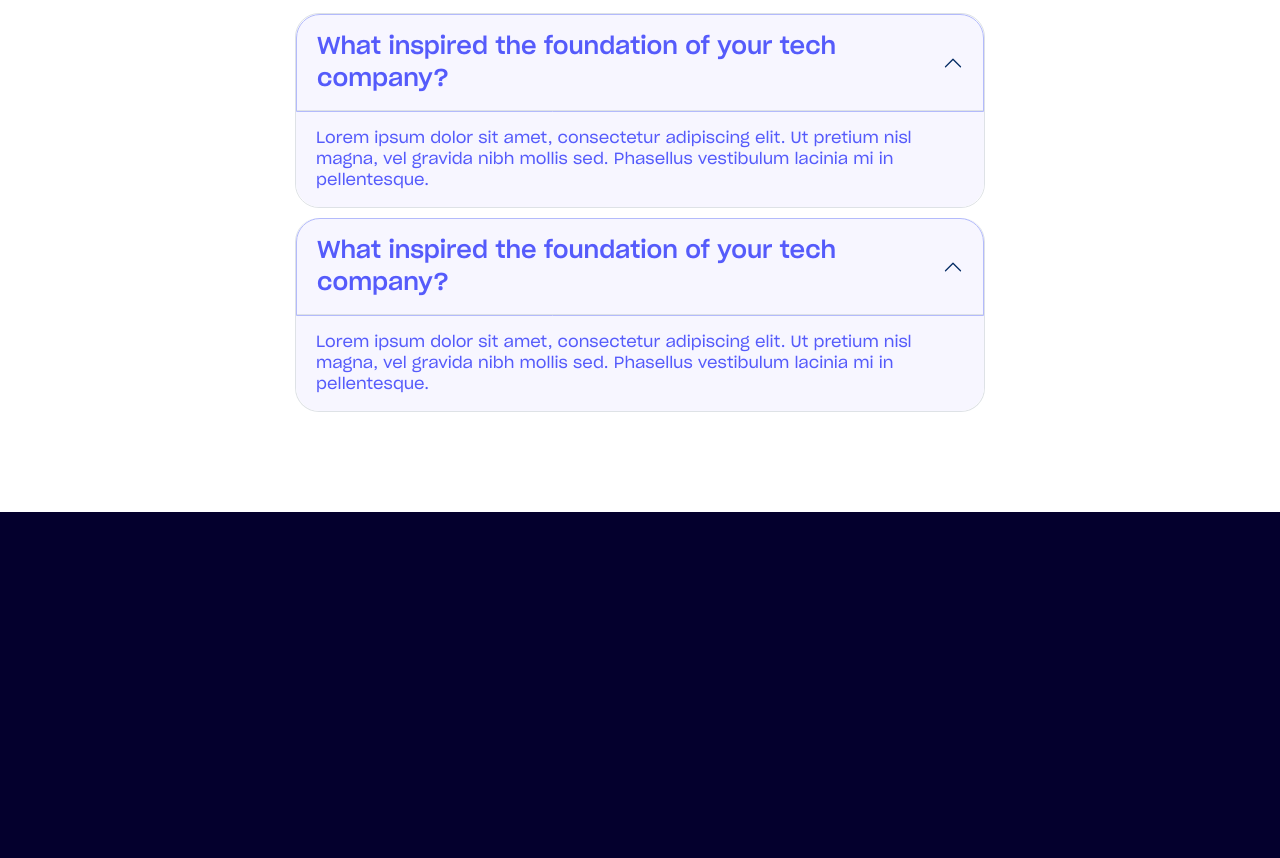
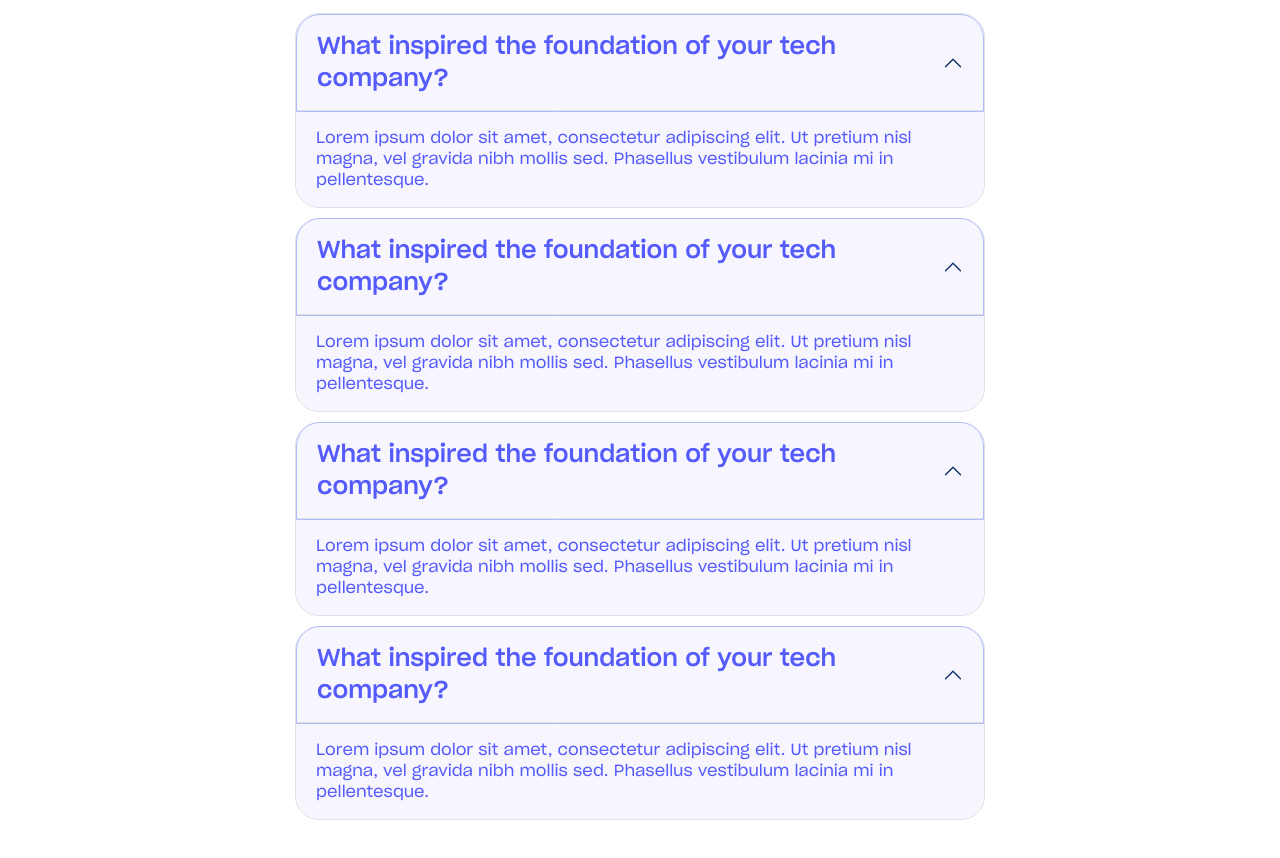
Before and after one commit to yusufondu/mecy, a website: page index.html in a window 1280 px wide. Shown: the part 7194-8052 px from the top of the page. Before the commit the page ends 7706 px from the top, so only its background shows below. Drawn offline with nearby package versions, Linux system fonts and the light colour scheme; a web font is replaced by a local one.

Commit message:
feat: created all accordions

```diff
--- a/index.html
+++ b/index.html
@@ -637,22 +637,74 @@
             </div>
           </div>
           <div class="accordion-item">
-            <h2 class="accordion-header" id="headingOne">
+            <h2 class="accordion-header" id="headingTwo">
               <button
                 class="accordion-button"
                 type="button"
                 data-bs-toggle="collapse"
-                data-bs-target="#collapseOne"
+                data-bs-target="#collapseTwo"
                 aria-expanded="true"
-                aria-controls="collapseOne"
+                aria-controls="collapseTwo"
               >
                 What inspired the foundation of your tech company?
               </button>
             </h2>
             <div
-              id="collapseOne"
+              id="collapseTwo"
               class="accordion-line accordion-collapse collapse show"
-              aria-labelledby="headingOne"
+              aria-labelledby="headingTwo"
+              data-bs-parent="#accordionExample"
+            >
+              <div class="accordion-body">
+                Lorem ipsum dolor sit amet, consectetur adipiscing elit. Ut
+                pretium nisl magna, vel gravida nibh mollis sed. Phasellus
+                vestibulum lacinia mi in pellentesque.
+              </div>
+            </div>
+          </div>
+          <div class="accordion-item">
+            <h2 class="accordion-header" id="headingThree">
+              <button
+                class="accordion-button"
+                type="button"
+                data-bs-toggle="collapse"
+                data-bs-target="#collapseThree"
+                aria-expanded="true"
+                aria-controls="collapseThree"
+              >
+                What inspired the foundation of your tech company?
+              </button>
+            </h2>
+            <div
+              id="collapseThree"
+              class="accordion-line accordion-collapse collapse show"
+              aria-labelledby="headingThree"
+              data-bs-parent="#accordionExample"
+            >
+              <div class="accordion-body">
+                Lorem ipsum dolor sit amet, consectetur adipiscing elit. Ut
+                pretium nisl magna, vel gravida nibh mollis sed. Phasellus
+                vestibulum lacinia mi in pellentesque.
+              </div>
+            </div>
+          </div>
+          <div class="accordion-item">
+            <h2 class="accordion-header" id="headingFour">
+              <button
+                class="accordion-button"
+                type="button"
+                data-bs-toggle="collapse"
+                data-bs-target="#collapseFour"
+                aria-expanded="true"
+                aria-controls="collapseFour"
+              >
+                What inspired the foundation of your tech company?
+              </button>
+            </h2>
+            <div
+              id="collapseFour"
+              class="accordion-line accordion-collapse collapse show"
+              aria-labelledby="headingFour"
               data-bs-parent="#accordionExample"
             >
               <div class="accordion-body">
```
